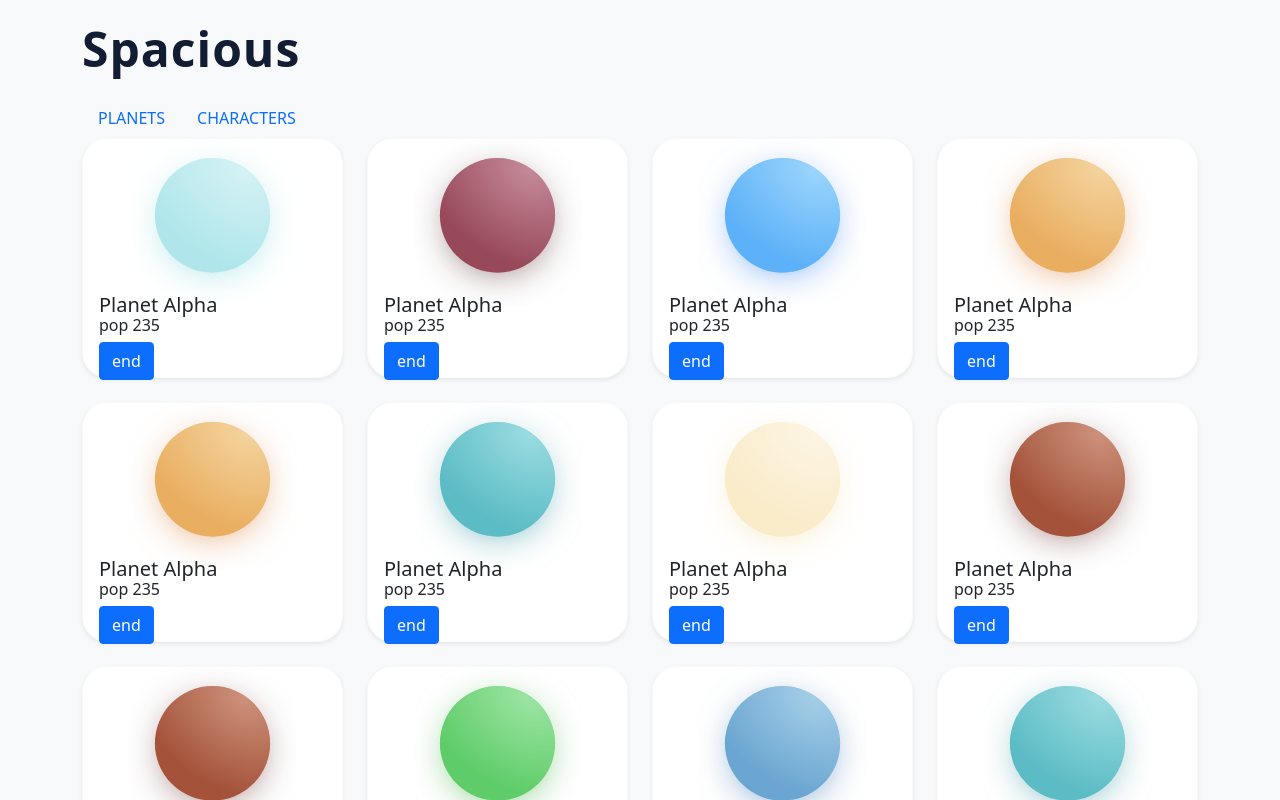
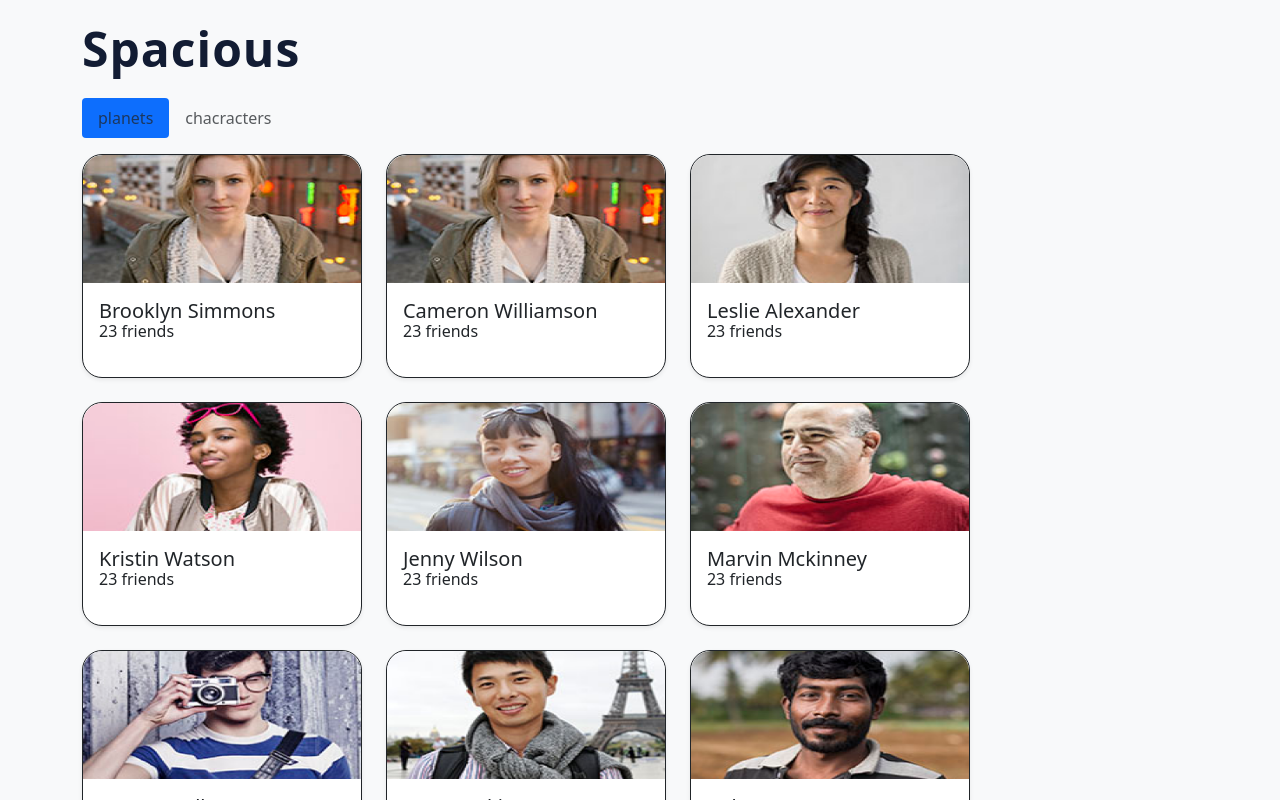
Before and after one commit to muakone/planet_react, a React (Create React App) app: page /Character in a window 1280 px wide. Shown: the top 800 px of the page. Built offline with nearby package versions, Linux system fonts and the light colour scheme.

Commit message:
added the navbar

```diff
--- a/package.json
+++ b/package.json
@@ -11,6 +11,7 @@
     "react": "^17.0.2",
     "react-bootstrap": "^2.0.2",
     "react-dom": "^17.0.2",
+    "react-router-dom": "^6.0.2",
     "react-scripts": "4.0.3",
     "web-vitals": "^1.1.2"
   },
--- a/src/App.css
+++ b/src/App.css
@@ -19,7 +19,7 @@ body {
     border-radius: 25px;
 }
 .singleCards .card, .singleCharacter .card {
-    height: 15em;
+    height: 14em;
 }
 .singleCards .col .card .card-img-top {
    max-width: 65%;
@@ -29,7 +29,8 @@ body {
     margin-top: -30px;
 }
 .singleCharacPage {
-    width: 75%;
+    width: 80% !important;
+    margin-left: -20% !important;
 }
 .singleCharacter .col .card .card-img-top {
     border-top-left-radius: 20px;
@@ -42,6 +43,23 @@ body {
 .singleCharacter .col .card .card-body {
     line-height: 1px;
 }
+
+
+/*
+.sidePopUp {
+    background: white;
+    min-height: 100vh;
+    width: 100%;
+    position: fixed;
+    right: 0;
+    top: 0;
+    transform: translateX(100%);
+    transition: 0.5s
+}
+.sidePopUp :active {
+    transform: translateX(0)
+}
+*/
  @media (max-width: 765px) {
     .singleCards .col .card .card-img-top {
         max-width: 35%;
--- a/src/App.js
+++ b/src/App.js
@@ -1,16 +1,19 @@
 
 import './App.css';
+import { Route, Routes } from 'react-router';
+import { BrowserRouter as Router } from 'react-router-dom';
 import { Container, Row } from 'react-bootstrap';
 import NavBARAGAIN from './component/NavBARAGAIN';
 import Card from './component/Card';
 import Character from './component/Character';
 import Navs from './component/Nav';
-import Example from './component/Example';
+//import SideBar from './component/Sidebar';
 
 function App() {
   return (
     <div className="bg-light">
       <Container>
+        <Router>
           <div className="spacious">
             <Row className="justify-content-center">
               <div>
@@ -19,17 +22,13 @@ function App() {
                   <Navs />
                 </div>
               </div>
-          <div>
-            <Card />
-          </div>
-          <div>
-            <Character />
-          </div>
-          <div>
-            <Example />
-          </div>
+              <Routes>
+                <Route exact path='/' element={<Card />} />
+                <Route exact path='/Character' element={<Character />} />
+              </Routes>
             </Row>
           </div>
+        </Router>
       </Container>
     </div>
   );
--- /dev/null
+++ b/src/cardCharacData.js
@@ -0,0 +1,142 @@
+import planet1 from './images/planet-9.svg'
+import planet2 from './images/planet-8.svg'
+import planet3 from './images/planet-7.svg'
+import planet4 from './images/planet-6.svg'
+import planet6 from './images/planet-5.svg'
+import planet7 from './images/planet-1.svg'
+import planet8 from './images/planet-2.svg'
+import planet10 from './images/planet-4.svg'
+import planet11 from './images/planet-3.svg'
+
+import character1 from './images/character-7.png'
+import character2 from './images/character-7.png'
+import character3 from './images/character-2.png'
+import character4 from './images/character-8.png'
+import character5 from './images/character-5.png'
+import character6 from './images/character-12.png'
+import character7 from './images/character-6.png'
+import character8 from './images/character-4.png'
+import character9 from './images/character-10.png'
+
+export const cards = [
+    {
+        id: 1,
+        image: planet1,
+        title: "Planet Alpha",
+        body: "pop 235"
+    },
+    {
+        id: 2,
+        image: planet2,
+        title: "Planet Alpha",
+        body: "pop 235"
+    },
+    {
+        id: 3,
+        image: planet3,
+        title: "Planet Alpha",
+        body: "pop 235"
+    },
+    {
+        id: 4,
+        image: planet4,
+        title: "Planet Alpha",
+        body: "pop 235"
+    },
+    {
+        id: 5,
+        image: planet4,
+        title: "Planet Alpha",
+        body: "pop 235"
+    },
+    {
+        id: 6,
+        image: planet6,
+        title: "Planet Alpha",
+        body: "pop 235"
+    },
+    {
+        id: 7,
+        image: planet7,
+        title: "Planet Alpha",
+        body: "pop 235"
+    },
+    {
+        id: 8,
+        image: planet8,
+        title: "Planet Alpha",
+        body: "pop 235"
+    },
+    {
+        id: 9,
+        image: planet8,
+        title: "Planet Alpha",
+        body: "pop 235"
+    },
+    {
+        id: 10,
+        image: planet10,
+        title: "Planet Alpha",
+        body: "pop 235"
+    },
+    {
+        id: 11,
+        image: planet11,
+        title: "Planet Alpha",
+        body: "pop 235"
+    },
+    {
+        id: 12,
+        image: planet6,
+        title: "Planet Alpha",
+        body: "pop 235"
+    }
+]
+
+export const characters = [
+    {
+        image: character1,
+        name: 'Brooklyn Simmons',
+        friends: '23 friends'
+    },
+    {
+        image: character2,
+        name: 'Cameron Williamson',
+        friends: '23 friends'
+    },
+    {
+        image: character3,
+        name: 'Leslie Alexander',
+        friends: '23 friends'
+    },
+    {
+        image: character4,
+        name: 'Kristin Watson',
+        friends: '23 friends'
+    },
+    {
+        image: character5,
+        name: 'Jenny Wilson',
+        friends: '23 friends'
+    },
+    {
+        image: character6,
+        name: 'Marvin Mckinney',
+        friends: '23 friends'
+    },
+    {
+        image: character7,
+        name: 'Jerome Bell',
+        friends: '23 friends'
+    },
+    {
+        image: character8,
+        name: 'Guy Hawkins',
+        friends: '23 friends'
+    },
+    {
+        image: character9,
+        name: 'Robert Fox',
+        friends: '23 friends'
+    }
+]
--- a/src/component/Canvas.js
+++ b/src/component/Canvas.js
@@ -1,3 +1,4 @@
+/*
 import React from 'react'
 import { useState } from 'react';
 import Offcanvas from 'react-bootstrap/Offcanvas'
@@ -28,3 +29,4 @@ function Canvas({ name, ...props }) {
 }
 
 export default Canvas;
+*/
--- a/src/component/Card.js
+++ b/src/component/Card.js
@@ -1,94 +1,18 @@
 import React from 'react'
 import { useState } from 'react'
-import planet1 from '../images/planet-9.svg'
-import planet2 from '../images/planet-8.svg'
-import planet3 from '../images/planet-7.svg'
-import planet4 from '../images/planet-6.svg'
-import planet6 from '../images/planet-5.svg'
-import planet7 from '../images/planet-1.svg'
-import planet8 from '../images/planet-2.svg'
-import planet10 from '../images/planet-4.svg'
-import planet11 from '../images/planet-3.svg'
+import { cards } from '../cardCharacData'
 
 
 import { Row, Col, Card } from 'react-bootstrap'
-import Canvas from './Canvas';
+//import SideBar from './Sidebar'
+
 
 function Cards() {
-    const [cards, cardAlpha] = useState([
-        {
-            id: 1,
-            image: planet1,
-            title: "Planet Alpha",
-            body: "pop 235"
-        },
-        {
-            id: 2,
-            image: planet2,
-            title: "Planet Alpha",
-            body: "pop 235"
-        },
-        {
-            id: 3,
-            image: planet3,
-            title: "Planet Alpha",
-            body: "pop 235"
-        },
-        {
-            id: 4,
-            image: planet4,
-            title: "Planet Alpha",
-            body: "pop 235"
-        },
-        {
-            id: 5,
-            image: planet4,
-            title: "Planet Alpha",
-            body: "pop 235"
-        },
-        {
-            id: 6,
-            image: planet6,
-            title: "Planet Alpha",
-            body: "pop 235"
-        },
-        {
-            id: 7,
-            image: planet7,
-            title: "Planet Alpha",
-            body: "pop 235"
-        },
-        {
-            id: 8,
-            image: planet8,
-            title: "Planet Alpha",
-            body: "pop 235"
-        },
-        {
-            id: 9,
-            image: planet8,
-            title: "Planet Alpha",
-            body: "pop 235"
-        },
-        {
-            id: 10,
-            image: planet10,
-            title: "Planet Alpha",
-            body: "pop 235"
-        },
-        {
-            id: 11,
-            image: planet11,
-            title: "Planet Alpha",
-            body: "pop 235"
-        },
-        {
-            id: 12,
-            image: planet6,
-            title: "Planet Alpha",
-            body: "pop 235"
-        }
-    ])
+
+
+    const [show, setShow] = useState(false);
+
+    const setSideBar = () => setShow(!show);
 
 
     return (
@@ -106,16 +30,12 @@ function Cards() {
                             <Card.Text>
                                 <p>{card.body}</p>
                             </Card.Text>
-                            <div>
-                            {[ 'end'].map((placement, idx) => (
-                                <Canvas key={idx} placement={placement} name={placement} />
-                                ))}
-                            </div>
                             </Card.Body>
                         </Card>
                     </Col>
                 </div>
             ))}
+
 
             </Row>
         </div>
--- a/src/component/Example.js
+++ b/src/component/Example.js
@@ -1,6 +1,7 @@
 import React from 'react'
 import Canvas from './Canvas';
 
+/*
 function Example() {
     return (
         <>
@@ -12,3 +13,4 @@ function Example() {
 }
 
 export default Example;
+*/
--- a/src/component/Nav.js
+++ b/src/component/Nav.js
@@ -1,5 +1,7 @@
 import React from 'react'
 import { Nav } from 'react-bootstrap';
+//import { Nav } from 'react-bootstrap';
+import { Link } from 'react-router-dom';
 
 function Navs() {
 
@@ -7,16 +9,35 @@ function Navs() {
 
 
     return (
-        <div>
-            <Nav variant="pill" defaultActiveKey="/home" onSelect={handleSelect}>
-                <Nav.Item>
-                    <Nav.Link href="/Card">PLANETS</Nav.Link>
+       <div className="mb-3">
+           <Nav variant="pills red" defaultActiveKey="/Card">
+                <Nav.Item className="bg-nav">
+                    <Nav.Link className="links" href="/Card">
+                    <Link to="/" className="text-decoration-none text-dark opacity-75">planets</Link>
+                    </Nav.Link>
                 </Nav.Item>
-                <Nav.Item>
-                    <Nav.Link eventKey="Character">CHARACTERS</Nav.Link>
+                <Nav.Item className="bg-nav">
+                    <Nav.Link eventKey="link-1">
+                    <Link to="/character" className="text-decoration-none text-dark opacity-75">chacracters</Link>
+                    </Nav.Link>
                 </Nav.Item>
             </Nav>
         </div>
+
+        /*<div className="nav mb-3">
+        <Nav variant="pill" defaultActiveKey="/Card" className="d-inline-flex justify-content-evenly text-grey">
+            <Nav.Item className="">
+                <Nav.Link href="/Card">
+                 <Link to="/" className="text-decoration-none text-dark opacity-75">planets</Link>
+                </Nav.Link>
+            </Nav.Item>
+            <Nav.Item className="">
+                <Nav.Link eventKey="link-1">
+                    <Link to="/character" className="text-decoration-none text-dark opacity-75">chacracters</Link>
+                </Nav.Link>
+            </Nav.Item>
+        </Nav>
+    </div> */
     )
 }
 
--- /dev/null
+++ b/src/component/Sidebar.js
@@ -0,0 +1,21 @@
+import React from 'react'
+import { useState } from 'react'
+
+
+function SideBar({setSideBar}) {
+
+
+
+    return (
+        <div className="sidePopUp">
+            <div>
+                <h1>
+                    hgjgfhhcfgfcdfdxdzsdSsdhjkjgguhghkhjhbjj kjhjfkhbj zfdxjkjkfdjfdk
+                </h1>
+                <button onClick={setSideBar} ></button>
+            </div>
+        </div>
+    )
+}
+
+export default SideBar;
```
Also changed, not shown: src/component/Character.js (+3 -57 lines), 1 other file (tests, documents, lock files or other folders). Lines whose indentation alone changed are shown as unchanged.
